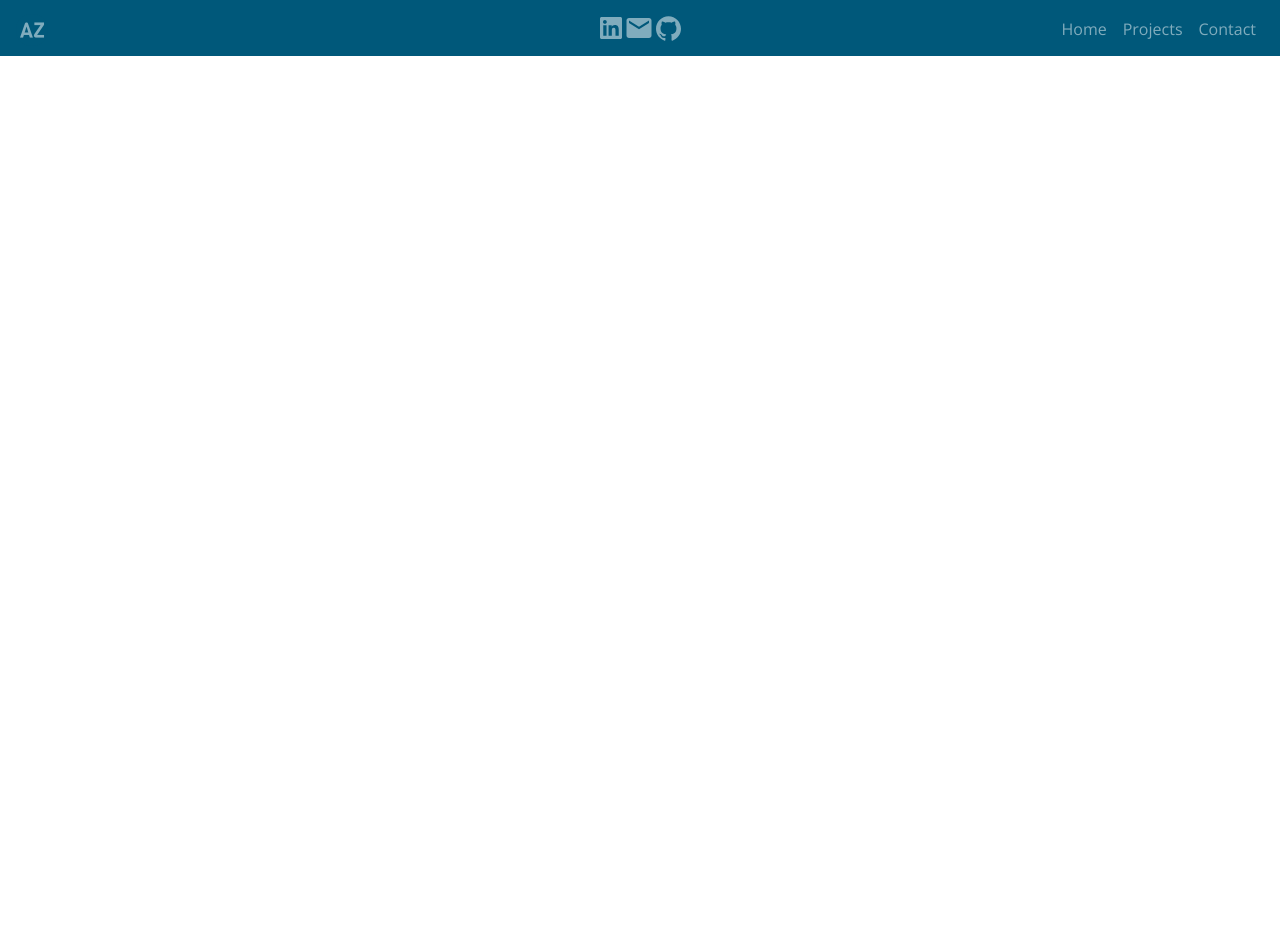
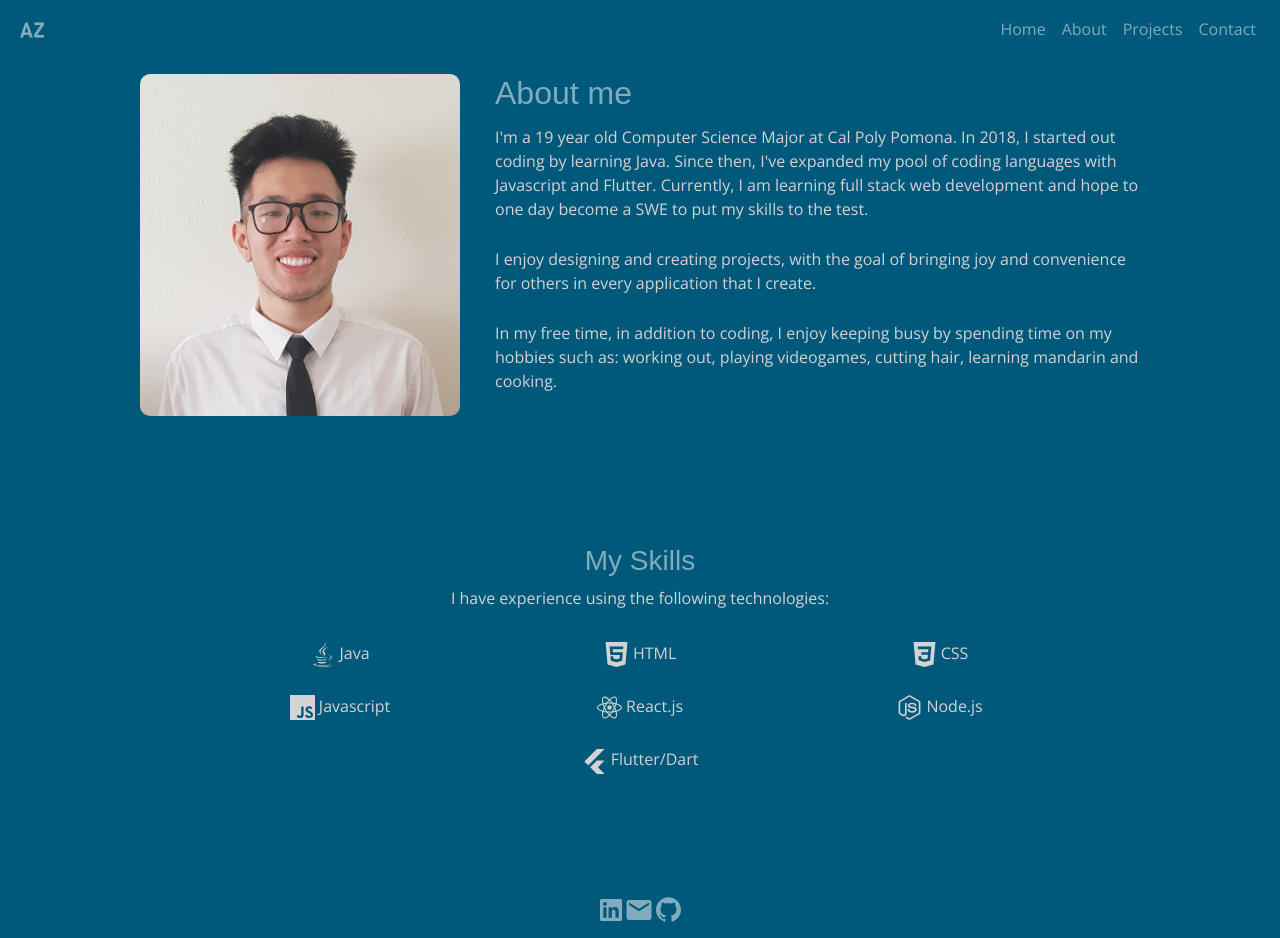
Before and after one commit to alfredzhuang/portfolio, a React (Create React App) app: page /about in a window 1280 px wide. Before the commit the page ends 800 px from the top, so only its background shows below. Built offline with nearby package versions, Linux system fonts and the light colour scheme; a web font is replaced by a local one.

Commit message:
separated about me section from home into its own page

```diff
--- a/src/App.js
+++ b/src/App.js
@@ -8,6 +8,7 @@ import BarLoader from "react-spinners/BarLoader";
 
 import Footer from './components/Footer';
 import HomePage from './pages/HomePage';
+import AboutPage from './pages/AboutPage';
 import ProjectsPage from './pages/ProjectsPage';
 import ContactPage from './pages/ContactPage';
 
@@ -25,11 +26,13 @@ class App extends React.Component {
       ],
       home: {
         title: 'Alfred Zhuang',
-        subTitle: 'An Aspiring Software Engineer',
+        subTitle: 'Computer Science Major',
+      },
+      about: {
         about: {
           subTitle1: 'About me',
-          subText1: 'I\'m a 19 year old Computer Science Major at Cal Poly Pomona. In 2018, I started out coding by learning Java. Since then, I\'ve expanded my pool of coding languages with Javascript and Flutter. Currently, I am learning full stack web development and hope to become a SWE to put my skills to the test.',
-          subText2: 'I enjoy designing and creating projects, with the goal of bringing joy and convenience for others with every application I create.',
+          subText1: 'I\'m a 19 year old Computer Science Major at Cal Poly Pomona. In 2018, I started out coding by learning Java. Since then, I\'ve expanded my pool of coding languages with Javascript and Flutter. Currently, I am learning full stack web development and hope to one day become a SWE to put my skills to the test.',
+          subText2: 'I enjoy designing and creating projects, with the goal of bringing joy and convenience for others in every application that I create.',
           subText3: 'In my free time, in addition to coding, I enjoy keeping busy by spending time on my hobbies such as: working out, playing videogames, cutting hair, learning mandarin and cooking.',
         },
         skills: {
@@ -110,14 +113,16 @@ class App extends React.Component {
             <Navbar.Collapse id="navbar-toggle">
               <Nav className="ml-auto">
                 <Link className="nav-link text" to="/">Home</Link>
+                <Link className="nav-link text" to="/about">About</Link>
                 <Link className="nav-link text" to="/projects">Projects</Link>
                 <Link className="nav-link text" to="/contact">Contact</Link>
               </Nav>
             </Navbar.Collapse>
           </Navbar>
-          <Route path="/" exact render={() => <HomePage title={this.state.home.title} subTitle={this.state.home.subTitle} about={this.state.home.about} skills={this.state.home.skills}/>} />
-          <Route path="/projects" exact render={() => <ProjectsPage title={this.state.projects.title} zoomin={this.state.projects.zoomin} lookingForGroup={this.state.projects.lookingForGroup} twitterTracker={this.state.projects.twitterTracker} dragonfistFitness={this.state.projects.dragonfistFitness} valuableVocabulary={this.state.projects.valuableVocabulary}/>} />
-          <Route path="/contact" exact render={() => <ContactPage title={this.state.contact.title}/>} />
+          <Route path="/" exact render={() => <HomePage title={this.state.home.title} subTitle={this.state.home.subTitle} />} />
+          <Route path="/about" exact render={() => <AboutPage about={this.state.about.about} skills={this.state.about.skills} />} />
+          <Route path="/projects" exact render={() => <ProjectsPage title={this.state.projects.title} zoomin={this.state.projects.zoomin} lookingForGroup={this.state.projects.lookingForGroup} twitterTracker={this.state.projects.twitterTracker} dragonfistFitness={this.state.projects.dragonfistFitness} valuableVocabulary={this.state.projects.valuableVocabulary} />} />
+          <Route path="/contact" exact render={() => <ContactPage title={this.state.contact.title} />} />
 
           <Footer/>
 
--- a/src/index.js
+++ b/src/index.js
@@ -2,7 +2,6 @@ import React from 'react';
 import ReactDOM from 'react-dom';
 import './index.css';
 import App from './App';
-import reportWebVitals from './reportWebVitals';
 import 'bootstrap/dist/css/bootstrap.css';
 
   ReactDOM.render(
@@ -11,8 +10,3 @@ import 'bootstrap/dist/css/bootstrap.css';
     </React.StrictMode>,
     document.getElementById('root')
   );
-
-// If you want to start measuring performance in your app, pass a function
-// to log results (for example: reportWebVitals(console.log))
-// or send to an analytics endpoint. Learn more: https://bit.ly/CRA-vitals
-reportWebVitals();
--- /dev/null
+++ b/src/pages/AboutPage.css
@@ -0,0 +1,49 @@
+.about {
+    background-color: #00587a;
+    padding-top: 24px;
+}
+
+.about-container {
+    margin: 0px auto;
+    padding: 50px 0px;
+    max-width: 1000px;
+}
+
+.headline-img img {
+    float: left;
+    display: block;
+    margin-right: 35px;
+    width: 32%;
+    border-radius: 10px;
+}
+
+.profile p {
+    padding: 5px 0px;
+}
+
+.skills-container {
+    margin: 30px auto 0;
+    padding: 50px 0px;
+    max-width: 1000px;
+}
+
+.skills-container {
+    text-align: center;
+}
+
+ul.skills {
+    padding: 15px 0px;
+}
+
+ul.skills li {
+    text-decoration: none;
+    display: inline-block;
+    margin: 0 0 1.6875rem 0;
+    position: relative;
+    vertical-align: top;
+    width: 30%;
+}
+
+.skills-icon {
+    font-size: 25px;
+}
--- /dev/null
+++ b/src/pages/AboutPage.js
@@ -0,0 +1,38 @@
+import React from 'react';
+import './AboutPage.css';
+import { FaReact, FaNodeJs, FaJava } from "react-icons/fa";
+import { SiJavascript, SiFlutter, SiHtml5, SiCss3 } from "react-icons/si";
+import { motion } from "framer-motion";
+
+function AboutPage(props) {
+    return (
+        <div className="about">
+            <motion.div className="about-container" initial={{opacity:0}} animate={{opacity:1}} exit={{opacity:0}}>
+                <div className = "headline-img">
+                    <img className = "img" src="/images/Alfred.jpg" alt = "Alfred image"/>
+                </div>
+                <div className="profile">
+                    <h2>{props.about.subTitle1}</h2>
+                    <p>{props.about.subText1}</p>
+                    <p>{props.about.subText2}</p>
+                    <p>{props.about.subText3}</p>
+                </div>
+             </motion.div>
+             <motion.div className="skills-container" initial={{opacity:0}} animate={{opacity:1}} exit={{opacity:0}}>
+                <h3>{props.skills.subTitle1}</h3>
+                <p>{props.skills.subText1}</p>
+                <ul class="skills">
+                    <li><FaJava className="skills-icon" /> {props.skills.java}</li>
+                    <li><SiHtml5 className="skills-icon" /> {props.skills.html}</li>
+                    <li><SiCss3 className="skills-icon" /> {props.skills.css}</li>
+                    <li><SiJavascript className="skills-icon" /> {props.skills.javascript}</li>
+                    <li><FaReact className="skills-icon" /> {props.skills.react}</li>
+                    <li><FaNodeJs className="skills-icon" /> {props.skills.node}</li>
+                    <li><SiFlutter className="skills-icon" /> {props.skills.flutter}</li>
+                </ul>
+             </motion.div>
+        </div>
+    );
+}
+
+export default AboutPage;
--- a/src/pages/HomePage.css
+++ b/src/pages/HomePage.css
@@ -8,7 +8,7 @@
     flex-direction: column;
     align-items: center;
     margin: 0px auto;
-    height: 100vh;
+    height: 94vh;
 }
 
 .headline-container h2 {
@@ -18,48 +18,3 @@
 .btn {
     font-family: 'Open Sans', sans-serif;
 }
-
-.about-container {
-    margin: 0px auto;
-    padding: 50px 0px;
-    max-width: 1000px;
-}
-
-.headline-img img {
-    float: left;
-    display: block;
-    margin-right: 35px;
-    width: 32%;
-    border-radius: 10px;
-}
-
-.profile p {
-    padding: 5px 0px;
-}
-
-.skills-container {
-    margin: 30px auto 0;
-    padding: 50px 0px;
-    max-width: 1000px;
-}
-
-.skills-container {
-    text-align: center;
-}
-
-ul.skills {
-    padding: 15px 0px;
-}
-
-ul.skills li {
-    text-decoration: none;
-    display: inline-block;
-    margin: 0 0 1.6875rem 0;
-    position: relative;
-    vertical-align: top;
-    width: 30%;
-}
-
-.skills-icon {
-    font-size: 25px;
-}
--- a/src/pages/HomePage.js
+++ b/src/pages/HomePage.js
@@ -1,8 +1,6 @@
 import React from 'react';
 import './HomePage.css';
 import Button from 'react-bootstrap/Button';
-import { FaReact, FaNodeJs, FaJava } from "react-icons/fa";
-import { SiJavascript, SiFlutter, SiHtml5, SiCss3 } from "react-icons/si";
 import { motion } from "framer-motion";
 
 function HomePage(props) {
@@ -14,30 +12,6 @@ function HomePage(props) {
                 <h2>{props.subTitle}</h2>
                 <Button class="btn" size="lg" variant="outline-info" target="_blank" href="/resume.pdf" rel="noreferrer">My Resume</Button>
             </motion.div>
-            <motion.div className="about-container" initial={{opacity:0}} animate={{opacity:1}} exit={{opacity:0}}>
-                <div className = "headline-img">
-                    <img className = "img" src="/images/Alfred.jpg" alt = "Alfred image"/>
-                </div>
-                <div className="profile">
-                    <h2>{props.about.subTitle1}</h2>
-                    <p>{props.about.subText1}</p>
-                    <p>{props.about.subText2}</p>
-                    <p>{props.about.subText3}</p>
-                </div>
-             </motion.div>
-             <motion.div className="skills-container" initial={{opacity:0}} animate={{opacity:1}} exit={{opacity:0}}>
-                <h3>{props.skills.subTitle1}</h3>
-                <p>{props.skills.subText1}</p>
-                <ul class="skills">
-                    <li><FaJava className="skills-icon" /> {props.skills.java}</li>
-                    <li><SiHtml5 className="skills-icon" /> {props.skills.html}</li>
-                    <li><SiCss3 className="skills-icon" /> {props.skills.css}</li>
-                    <li><SiJavascript className="skills-icon" /> {props.skills.javascript}</li>
-                    <li><FaReact className="skills-icon" /> {props.skills.react}</li>
-                    <li><FaNodeJs className="skills-icon" /> {props.skills.node}</li>
-                    <li><SiFlutter className="skills-icon" /> {props.skills.flutter}</li>
-                </ul>
-             </motion.div>
         </div>
     );
 
```
